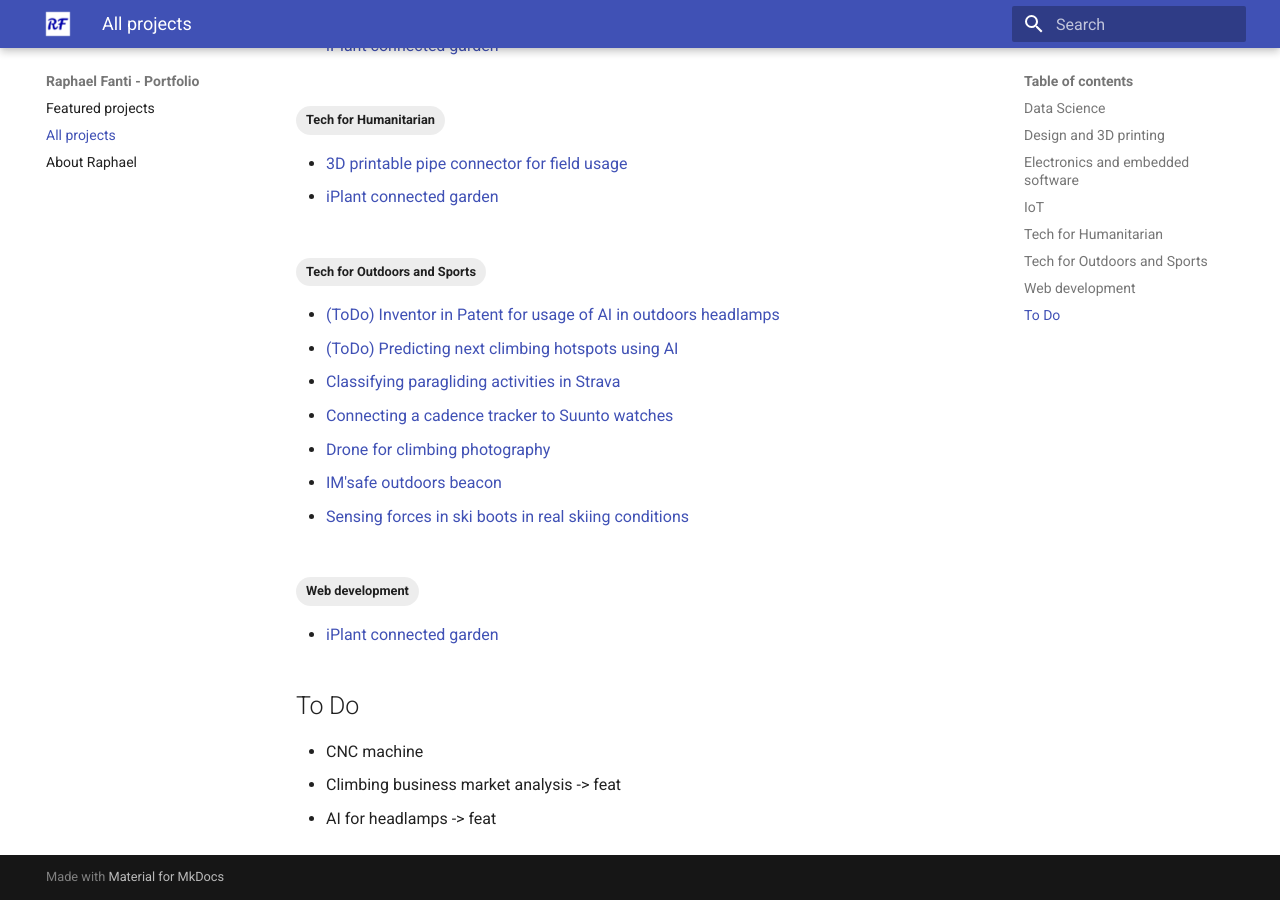
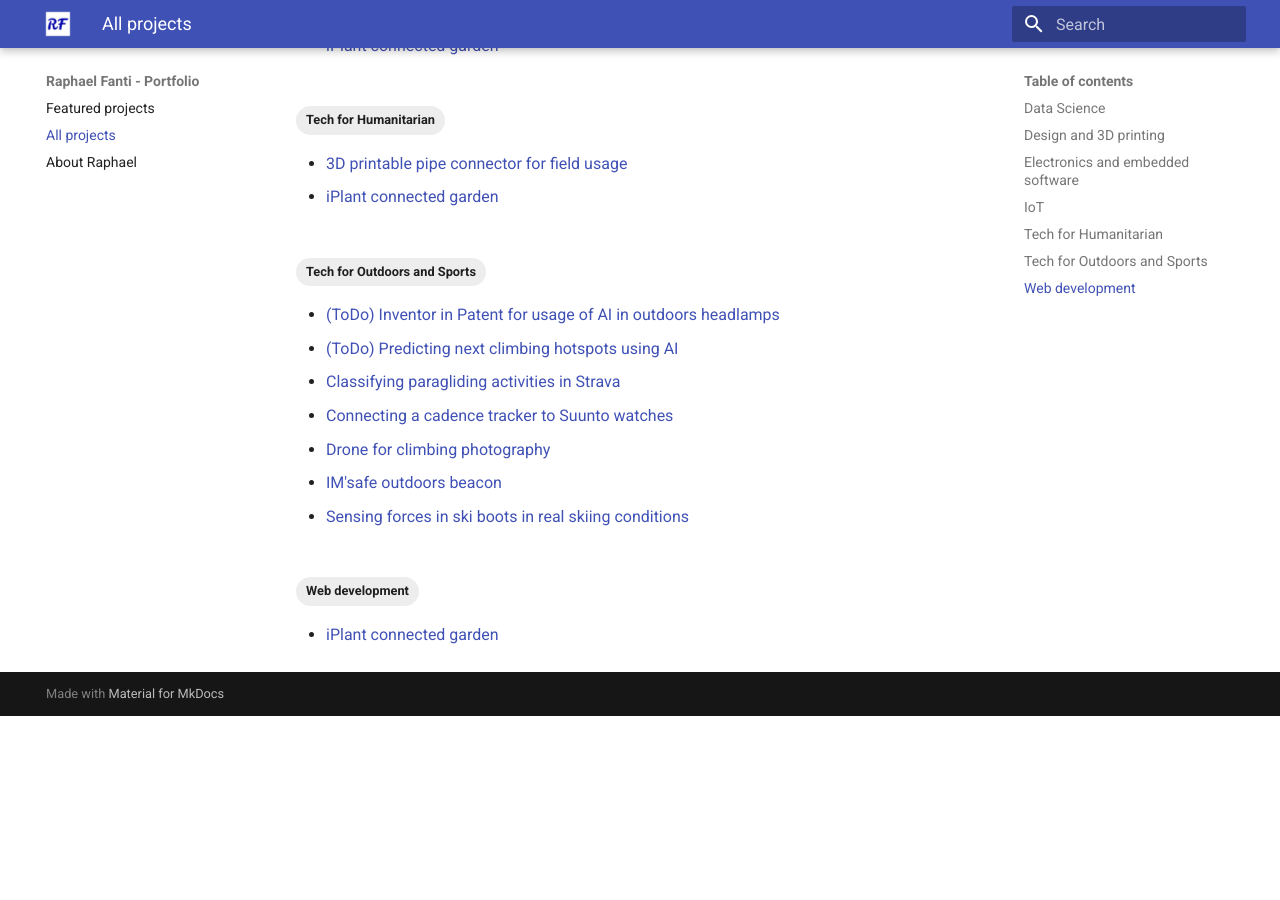
Before and after one commit to raphaFanti/portfolio, an MkDocs documentation site: the page built from docs/projects.md, in a window 1280 px wide and 900 px high, scrolled down 1024 px. Built offline with MkDocs 1.6.1 and Material for MkDocs 9.7.7, drawn with Linux system fonts in a browser that asks for light colours; after the commit the page ends 1740 px from its top, so only the background shows below that.

Commit message:
updated all projects page

```diff
--- a/docs/projects.md
+++ b/docs/projects.md
@@ -1,7 +1,2 @@
 # Projects repository
 [TAGS]
-
-## To Do
-- CNC machine
-- Climbing business market analysis -> feat
-- AI for headlamps -> feat
```
